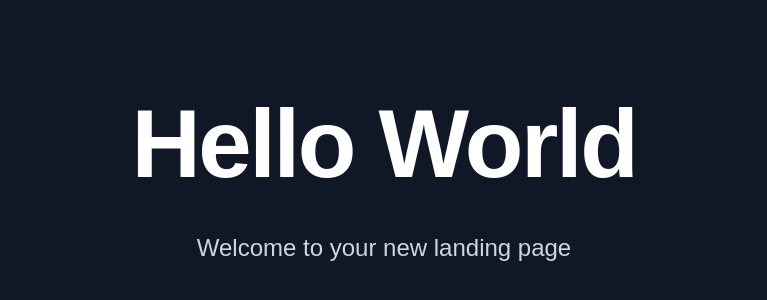
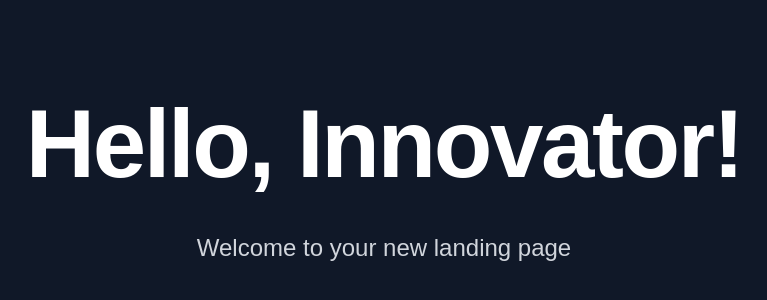
Before and after one commit to ns-test-org/testing-stand-180, a Next.js app in the folder packages/testing-stand-180/: page / in a window 1280 px wide. Shown: the part 220-520 px from the top of the page, without its empty margins (256-1023 px from the left). Built offline with nearby package versions, Linux system fonts and the light colour scheme.

Commit message:
AI chat session: Updated code and files

```diff
--- a/packages/testing-stand-180/src/app/page.tsx
+++ b/packages/testing-stand-180/src/app/page.tsx
@@ -4,7 +4,7 @@ export default function Landing() {
       {/* Main content - centered */}
       <main className="relative z-10 h-full flex flex-col items-center justify-center px-6">
         <h1 className="text-center text-6xl md:text-8xl font-bold tracking-tight mb-4">
-          Hello World
+          Hello, Innovator!
         </h1>
 
         <p className="text-center text-xl md:text-2xl font-light mt-6 text-gray-300">
```
